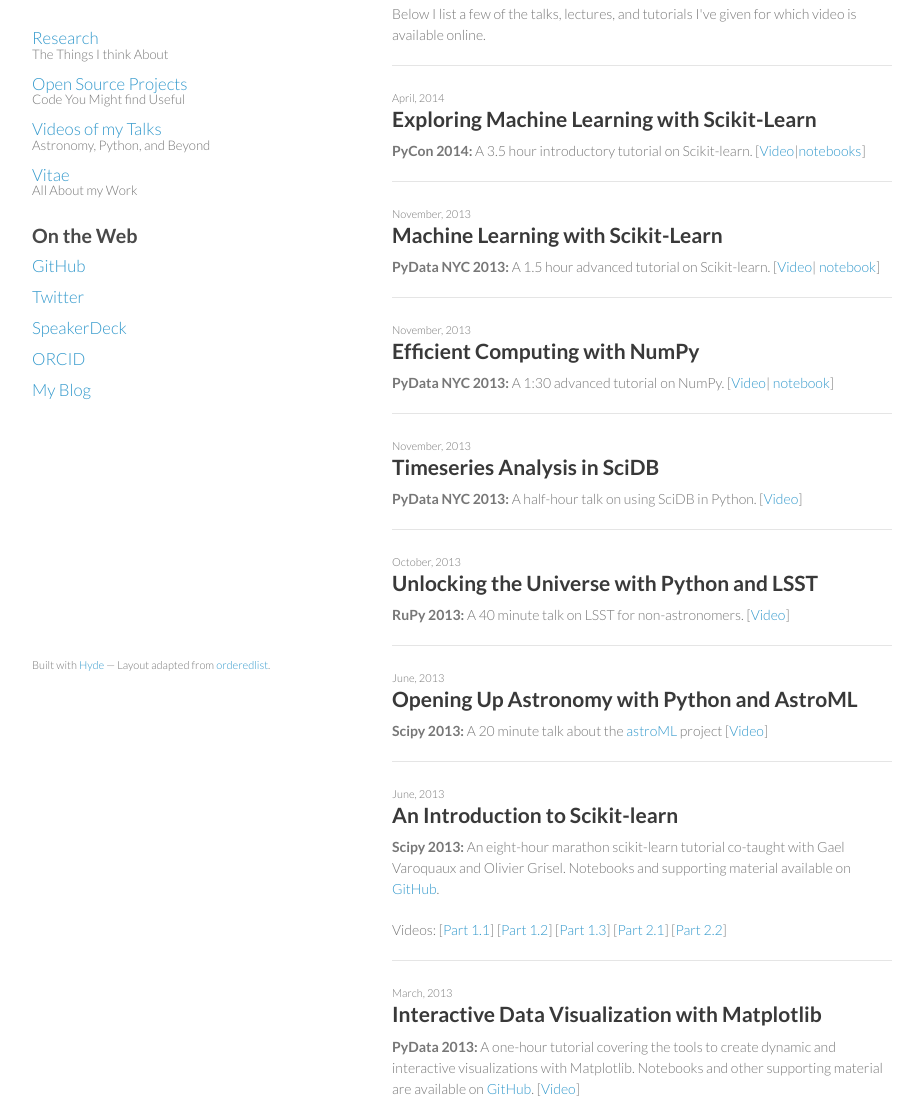
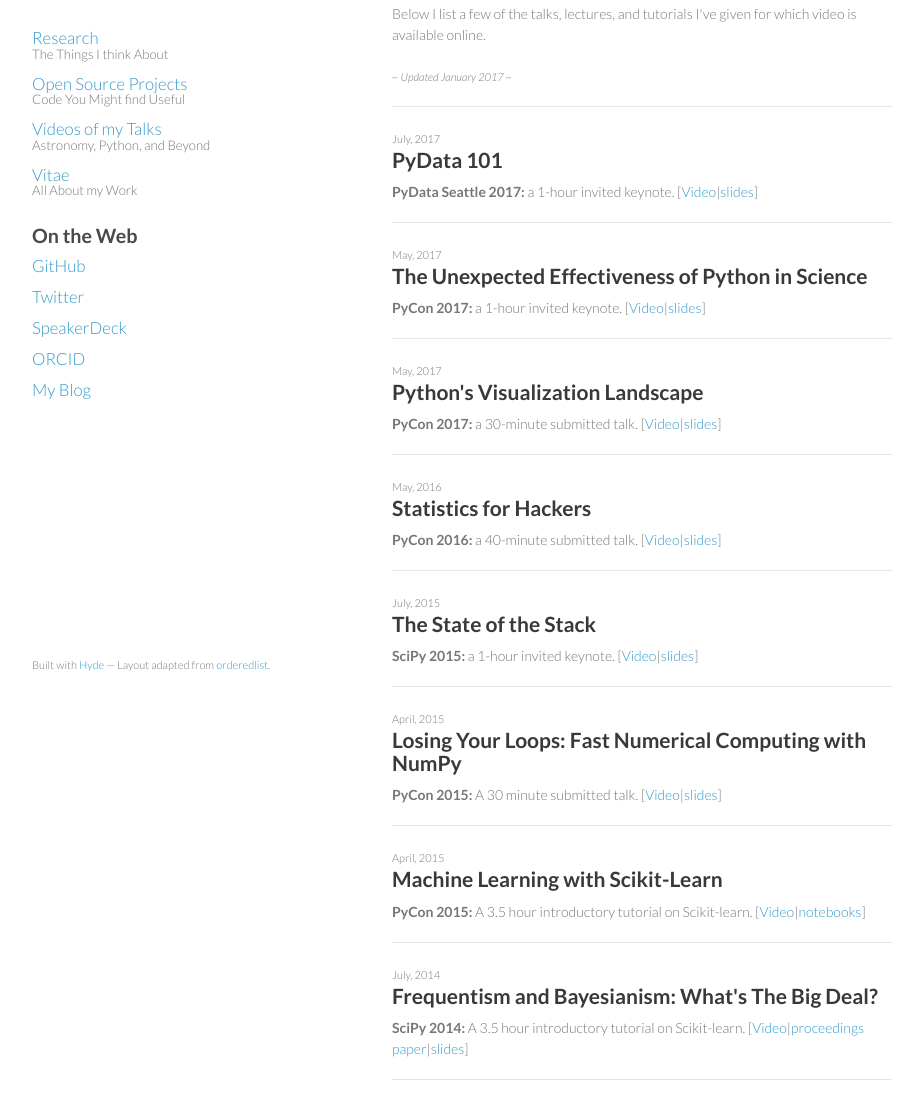
Before and after one commit to vanderplas/vanderplas.github.io, a plain HTML site: page speaking.html in a window 1280 px wide. Shown: the part 101-1203 px from the top of the page, without its empty margins (178-1101 px from the left). Drawn offline with nearby package versions, Linux system fonts and the light colour scheme.

Commit message:
publish-to-github from cece601e63f1f1e2326aea3dc2f0d64ebf0a773d

```diff
--- a/speaking.html
+++ b/speaking.html
@@ -83,6 +83,55 @@
 
 <p>Below I list a few of the talks, lectures, and tutorials I've given for
   which video is available online.</p>
+<p><small><i>~ Updated January 2017 ~</i></small></p>
+<hr/>
+
+<small>July, 2017</small>
+<h2>PyData 101</h2>
+<p><b>PyData Seattle 2017:</b>  a 1-hour invited keynote.
+  [<a href="https://www.youtube.com/watch?v=DifMYH3iuFw">Video</a>|<a href="https://speakerdeck.com/jakevdp/pydata-101">slides</a>]</p>
+<hr/>
+
+<small>May, 2017</small>
+<h2>The Unexpected Effectiveness of Python in Science</h2>
+<p><b>PyCon 2017:</b> a 1-hour invited keynote.
+  [<a href="https://www.youtube.com/watch?v=ZyjCqQEUa8o">Video</a>|<a href="https://speakerdeck.com/jakevdp/the-unexpected-effectiveness-of-python-in-science">slides</a>]</p>
+<hr/>
+
+<small>May, 2017</small>
+<h2>Python's Visualization Landscape</h2>
+<p><b>PyCon 2017:</b> a 30-minute submitted talk.
+  [<a href="https://www.youtube.com/watch?v=FytuB8nFHPQ">Video</a>|<a href="https://speakerdeck.com/jakevdp/pythons-visualization-landscape-pycon-2017">slides</a>]</p>
+<hr/>
+
+<small>May, 2016</small>
+<h2>Statistics for Hackers</h2>
+<p><b>PyCon 2016:</b> a 40-minute submitted talk.
+  [<a href="https://www.youtube.com/watch?v=Iq9DzN6mvYA">Video</a>|<a href="https://speakerdeck.com/pycon2016/jake-vanderplas-statistics-for-hackers">slides</a>]</p>
+<hr/>
+
+<small>July, 2015</small>
+<h2>The State of the Stack</h2>
+<p><b>SciPy 2015:</b> a 1-hour invited keynote.
+  [<a href="https://www.youtube.com/watch?v=5GlNDD7qbP4">Video</a>|<a href="https://speakerdeck.com/jakevdp/the-state-of-the-stack-scipy-2015-keynote">slides</a>]</p>
+<hr/>
+
+<small>April, 2015</small>
+<h2>Losing Your Loops: Fast Numerical Computing with NumPy</h2>
+<p><b>PyCon 2015:</b> A 30 minute submitted talk.
+  [<a href="https://www.youtube.com/watch?v=EEUXKG97YRw">Video</a>|<a href="https://speakerdeck.com/jakevdp/losing-your-loops-fast-numerical-computing-with-numpy-pycon-2015">slides</a>]</p>
+<hr/>
+
+<small>April, 2015</small>
+<h2>Machine Learning with Scikit-Learn</h2>
+<p><b>PyCon 2015:</b> A 3.5 hour introductory tutorial on Scikit-learn.
+  [<a href="https://www.youtube.com/watch?v=L7R4HUQ-eQ0">Video</a>|<a href="https://github.com/jakevdp/sklearn_pycon2015">notebooks</a>]</p>
+<hr/>
+
+<small>July, 2014</small>
+<h2>Frequentism and Bayesianism: What's The Big Deal?</h2>
+<p><b>SciPy 2014:</b> A 3.5 hour introductory tutorial on Scikit-learn.
+  [<a href="https://www.youtube.com/watch?v=KhAUfqhLakw">Video</a>|<a href="https://arxiv.org/abs/1411.5018">proceedings paper</a>|<a href="https://speakerdeck.com/jakevdp/frequentism-and-bayesianism-whats-the-big-deal-scipy-2014">slides</a>]</p>
 <hr/>
 
 <small>April, 2014</small>
```
Also changed, not shown: index.html (+2 -2 lines).
